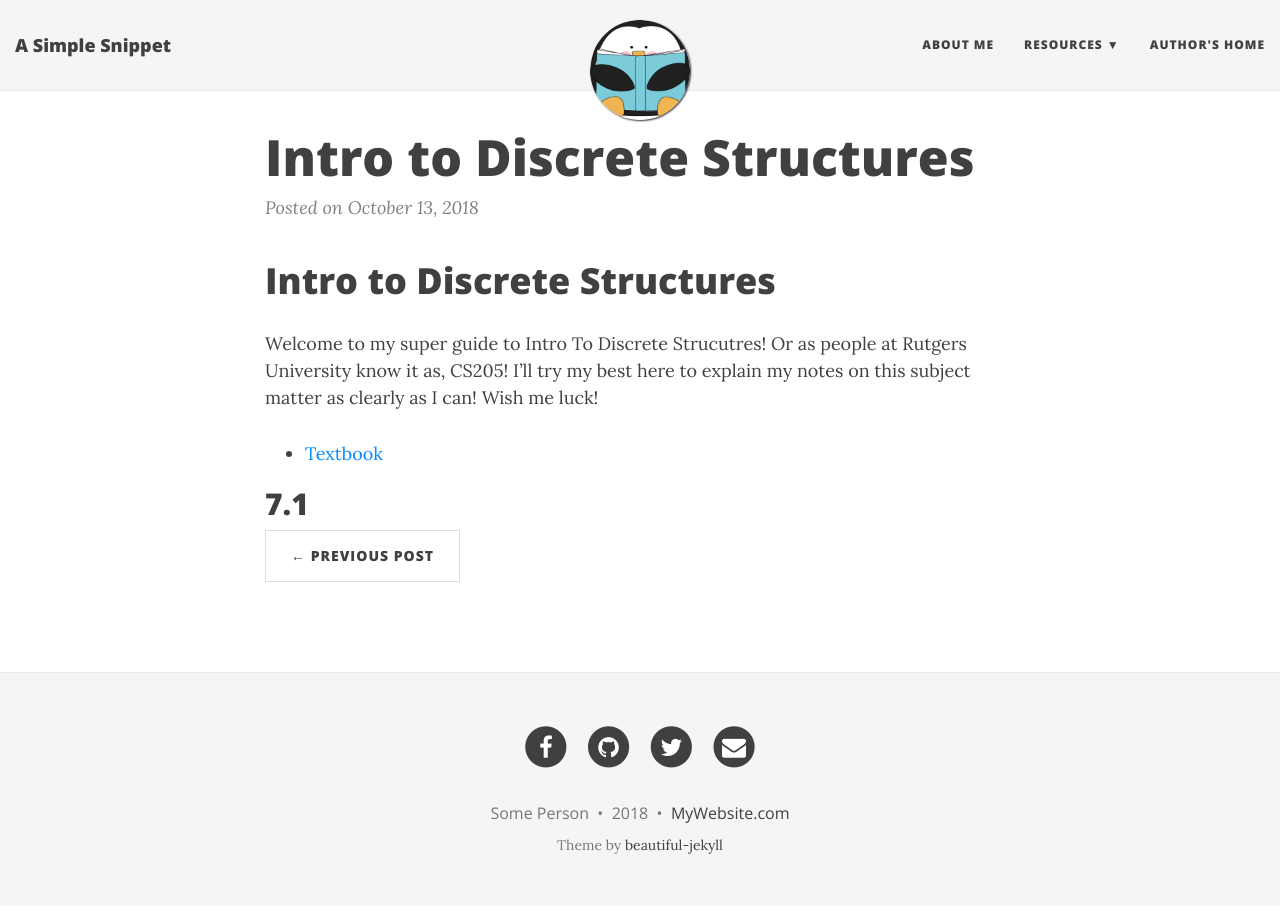
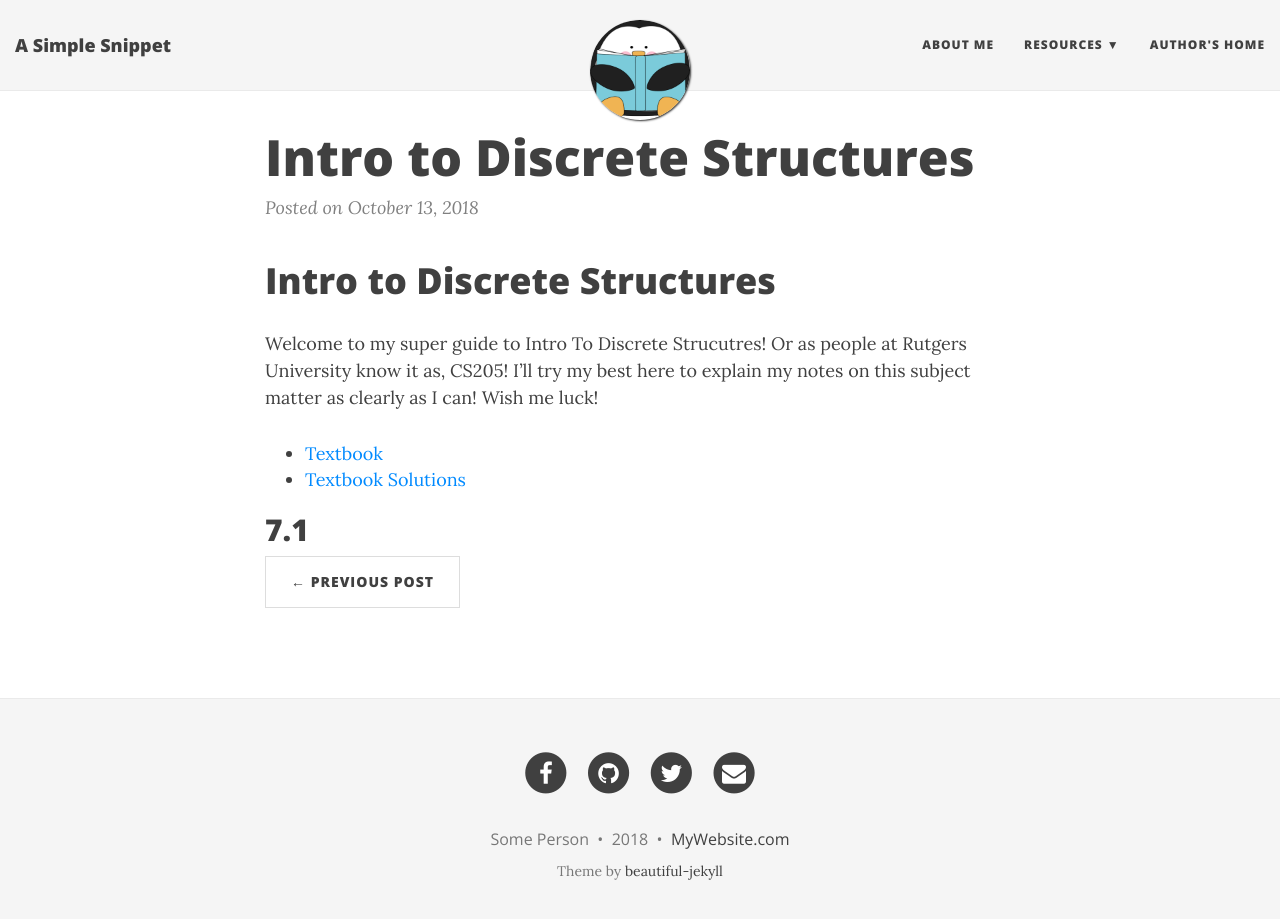
Before and after one commit to QasimAbbas/qasimabbas.github.io, a Jekyll site: the page built from _posts/2018-10-13-intro-discrete-strutures.md, in a window 1280 px wide and 932 px high. Shown: the top 919 px of the window. Built offline with Jekyll 4.4.1, drawn with Linux system fonts in a browser that asks for light colours; nearby versions of some CDN libraries.

Commit message:
Update 2018-10-13-intro-discrete-strutures.md

```diff
--- a/_posts/2018-10-13-intro-discrete-strutures.md
+++ b/_posts/2018-10-13-intro-discrete-strutures.md
@@ -8,7 +8,7 @@ title: Intro to Discrete Structures
 Welcome to my super guide to Intro To Discrete Strucutres!  Or as people at Rutgers University know it as, CS205!  I'll try my best here to explain my notes on this subject matter as clearly as I can!  Wish me luck!
 
 * [Textbook]()
-
+* [Textbook Solutions]()
 
 
 
```
